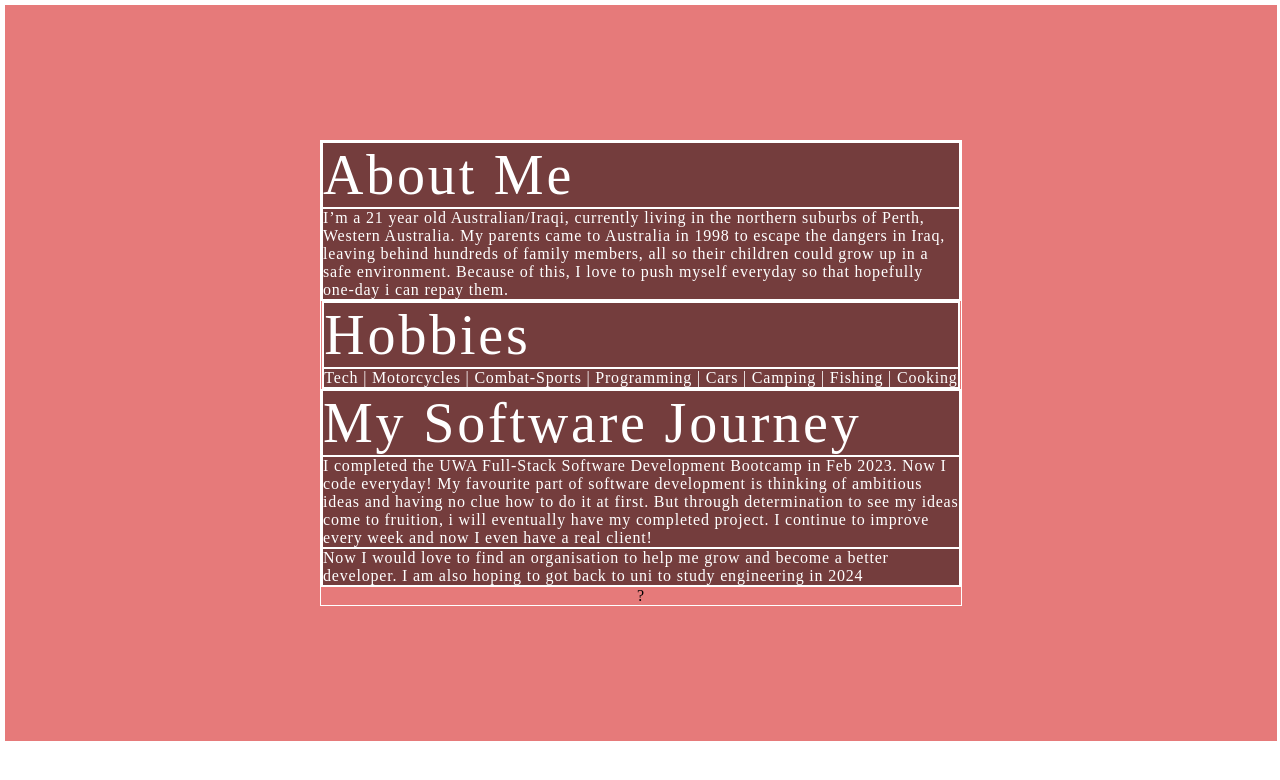
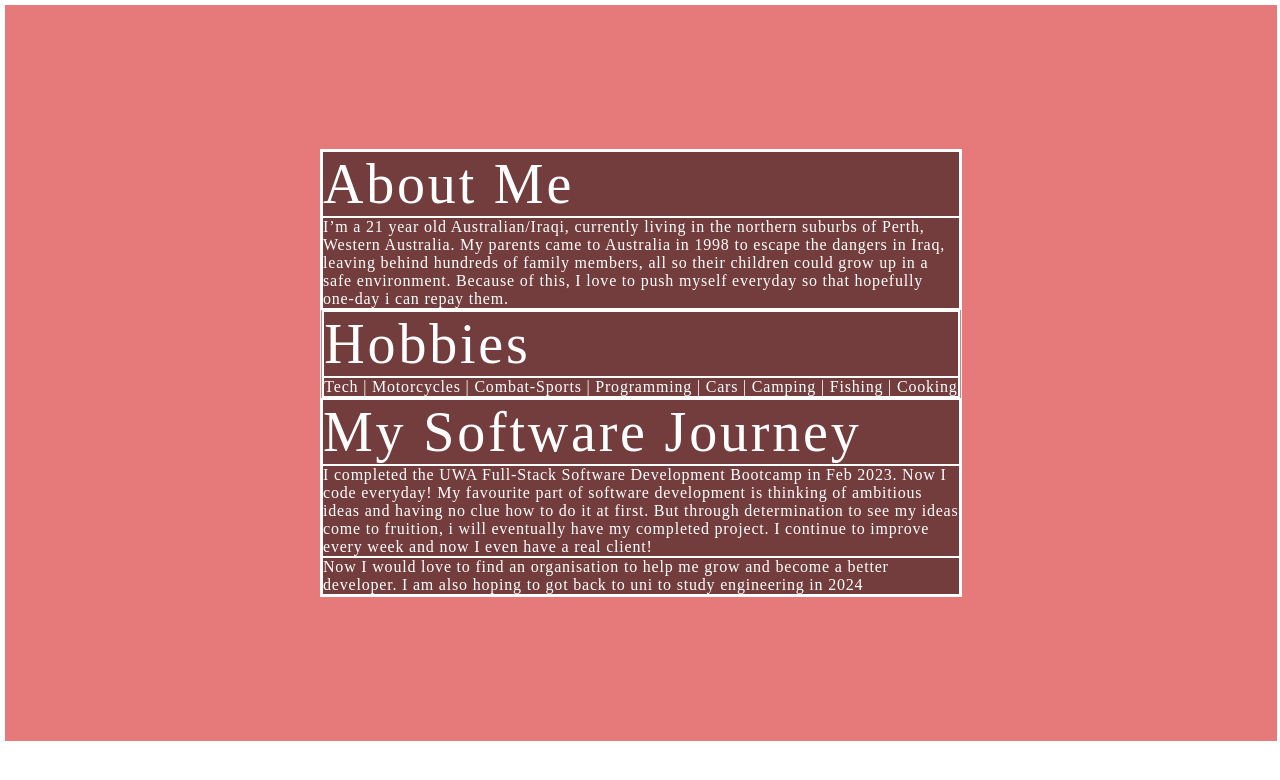
Before and after one commit to Hashimjasem/portfolio_v4, a React (Create React App) app: page / in a window 1280 px wide. Shown: the top 780 px of the page. Built offline with nearby package versions, Linux system fonts and the light colour scheme; a web font is replaced by a local one.

Commit message:
remove test

```diff
--- a/src/components/About.js
+++ b/src/components/About.js
@@ -27,7 +27,6 @@ function About() {
                         Now I would love to find an organisation to help me grow and become a better developer.
                         I am also hoping to got back to uni to study engineering in 2024</p>
                 </div>
-                ?
             </div>
 
 
```
